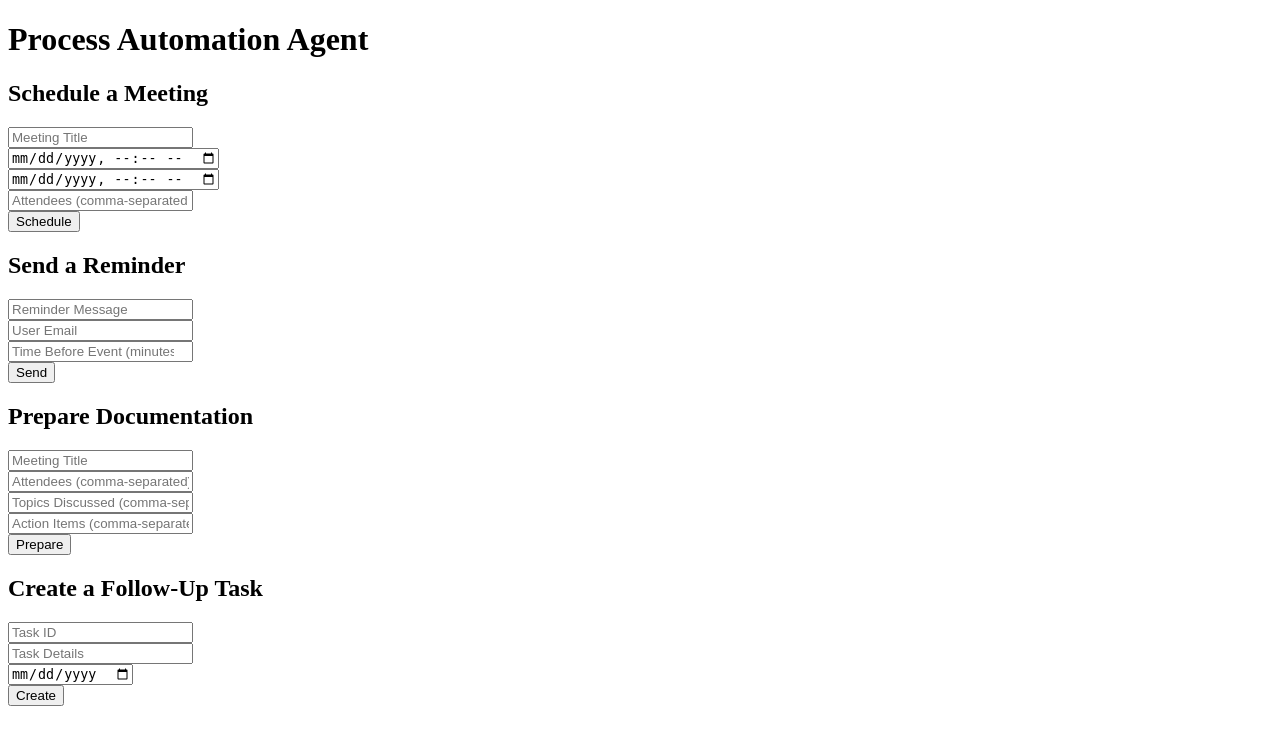
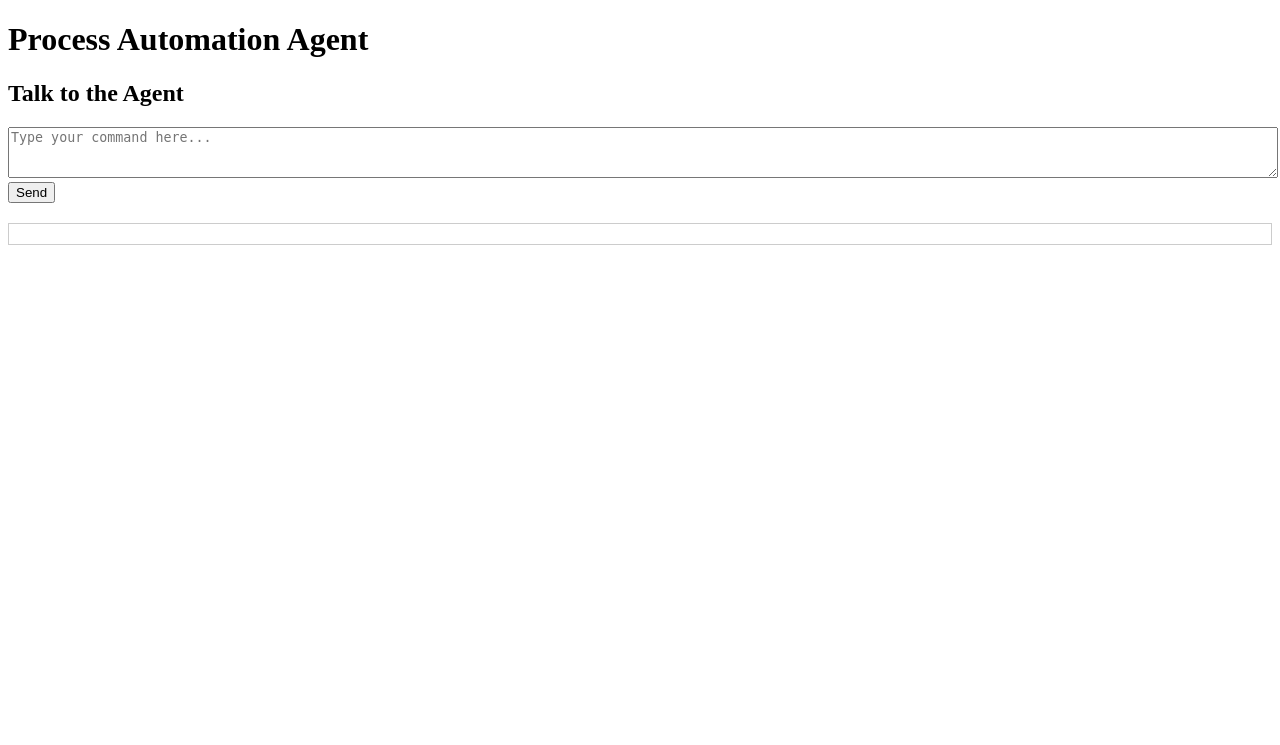
Before and after one commit to raquel2344/process-automation-agent, a Flask app: page / in a window 1280 px wide. Shown: the top 745 px of the page. Run offline with Flask 3, Linux system fonts and the light colour scheme.

Commit message:
Update index.html

```diff
--- a/src/web/templates/index.html
+++ b/src/web/templates/index.html
@@ -4,50 +4,42 @@
     <meta charset="UTF-8">
     <meta name="viewport" content="width=device-width, initial-scale=1.0">
     <title>Process Automation Agent</title>
+    <script>
+        async function sendMessage() {
+            const message = document.getElementById("message").value;
+            const responseBox = document.getElementById("response");
+            responseBox.innerHTML = "Processing...";
+
+            try {
+                const response = await fetch("/nlp", {
+                    method: "POST",
+                    headers: {
+                        "Content-Type": "application/json"
+                    },
+                    body: JSON.stringify({ message })
+                });
+
+                const data = await response.json();
+                if (response.ok) {
+                    responseBox.innerHTML = `<pre>${JSON.stringify(data, null, 2)}</pre>`;
+                } else {
+                    responseBox.innerHTML = `<p style="color: red;">Error: ${data.error}</p>`;
+                }
+            } catch (error) {
+                responseBox.innerHTML = `<p style="color: red;">Error: ${error.message}</p>`;
+            }
+        }
+    </script>
 </head>
 <body>
     <h1>Process Automation Agent</h1>
 
     <section>
-        <h2>Schedule a Meeting</h2>
-        <form action="/schedule" method="post">
-            <input type="text" name="title" placeholder="Meeting Title" required><br>
-            <input type="datetime-local" name="start_time" required><br>
-            <input type="datetime-local" name="end_time" required><br>
-            <input type="text" name="attendees" placeholder="Attendees (comma-separated emails)" required><br>
-            <button type="submit">Schedule</button>
-        </form>
-    </section>
-
-    <section>
-        <h2>Send a Reminder</h2>
-        <form action="/reminder" method="post">
-            <input type="text" name="message" placeholder="Reminder Message" required><br>
-            <input type="text" name="user" placeholder="User Email" required><br>
-            <input type="number" name="time_before_event" placeholder="Time Before Event (minutes)" required><br>
-            <button type="submit">Send</button>
-        </form>
-    </section>
-
-    <section>
-        <h2>Prepare Documentation</h2>
-        <form action="/document" method="post">
-            <input type="text" name="title" placeholder="Meeting Title" required><br>
-            <input type="text" name="attendees" placeholder="Attendees (comma-separated)" required><br>
-            <input type="text" name="topics_discussed" placeholder="Topics Discussed (comma-separated)" required><br>
-            <input type="text" name="action_items" placeholder="Action Items (comma-separated)" required><br>
-            <button type="submit">Prepare</button>
-        </form>
-    </section>
-
-    <section>
-        <h2>Create a Follow-Up Task</h2>
-        <form action="/followup" method="post">
-            <input type="text" name="task_id" placeholder="Task ID" required><br>
-            <input type="text" name="task_details" placeholder="Task Details" required><br>
-            <input type="date" name="due_date" required><br>
-            <button type="submit">Create</button>
-        </form>
+        <h2>Talk to the Agent</h2>
+        <textarea id="message" rows="3" style="width: 100%;" placeholder="Type your command here..."></textarea>
+        <br>
+        <button onclick="sendMessage()">Send</button>
+        <div id="response" style="margin-top: 20px; padding: 10px; border: 1px solid #ccc;"></div>
     </section>
 </body>
 </html>
```
